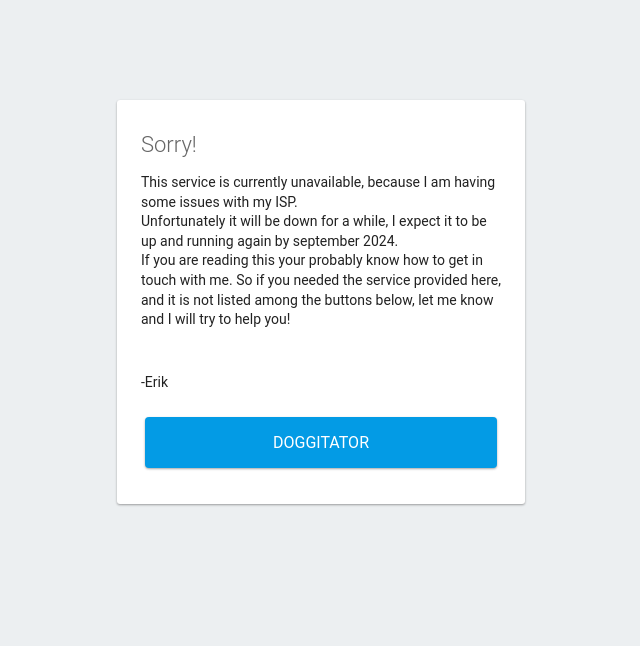
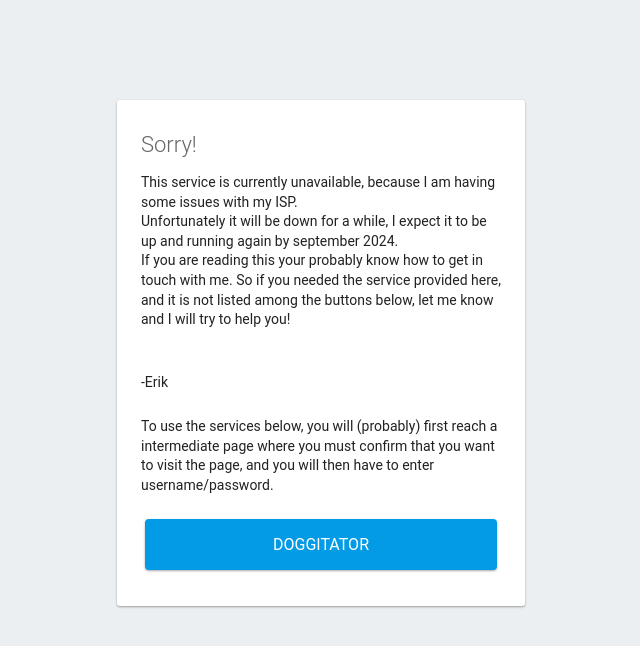
Before and after one commit to hiddicop/erikswebgrejer, a plain HTML site: page doggitator/index.html in a window 1280 px wide. Shown: the whole page, without its empty margins (319-959 px from the left). Drawn offline with Linux system fonts and the light colour scheme.

Commit message:
Added description of ngrok intermediate page

```diff
--- a/doggitator/index.html
+++ b/doggitator/index.html
@@ -34,6 +34,9 @@
     and it is not listed among the buttons below, let me know and I will try to help you!</p>
 	  <p><br>-Erik</p>
 
+      <p>To use the services below, you will (probably) first reach a intermediate page where you must confirm that you want to visit the page, and you will then
+        have to enter username/password.</p>
+
       <a href="https://glowworm-big-finally.ngrok-free.app/doggitator">Doggitator</a>
 
 
```
Also changed, not shown: index.html (+3 -0 lines).
